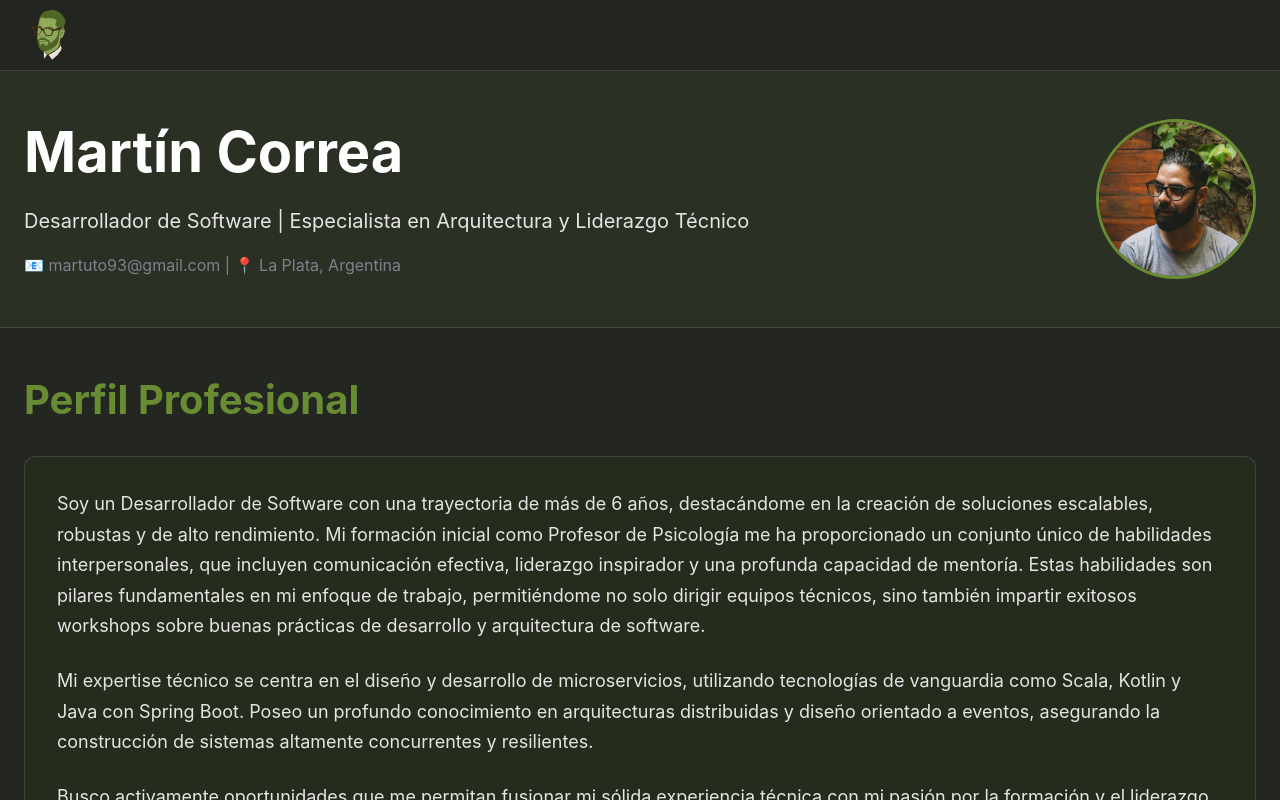
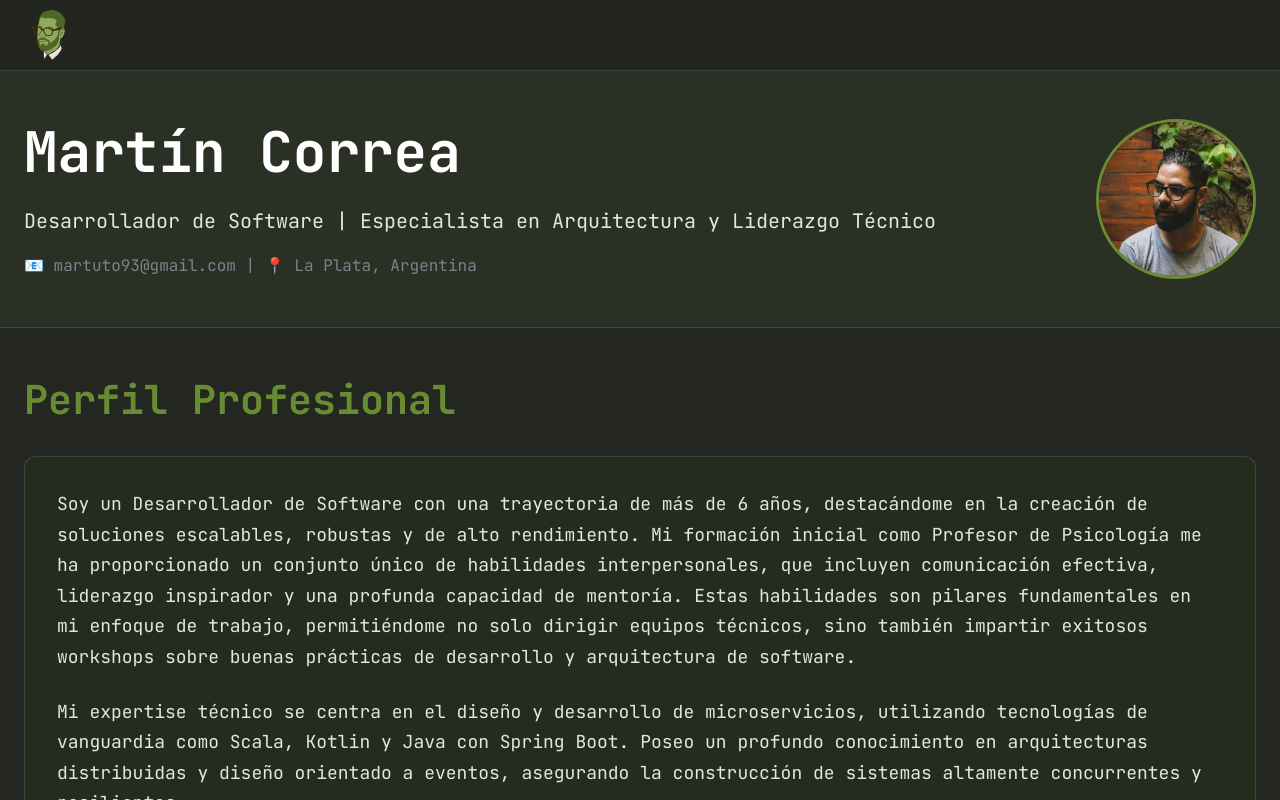
Before and after one commit to PsyBrainy/personal-landing, a Next.js app: page / in a window 1280 px wide. Shown: the top 800 px of the page. Built offline with nearby package versions, Linux system fonts and the light colour scheme; what @mui/material-nextjs would draw is missing.

Commit message:
se agrega tipografia

```diff
--- a/app/globals.css
+++ b/app/globals.css
@@ -1,6 +1,10 @@
 @tailwind base;
 @tailwind components;
 @tailwind utilities;
+
+@theme {
+  --font-sans: var(--font-mono), ui-monospace, SFMono-Regular, Menlo, Monaco, Consolas, "Liberation Mono", "Courier New", monospace;
+}
 
 /* MUI maneja la mayoría de estilos, solo overrides necesarios */
 body {
--- a/app/layout.tsx
+++ b/app/layout.tsx
@@ -1,10 +1,13 @@
 import type { Metadata } from "next";
-import { Inter } from "next/font/google";
+import { JetBrains_Mono } from "next/font/google";
 import "./globals.css";
 import { AppProviders } from "@/components/providers/AppProviders";
 import Navbar from "@/components/ui/Navbar";
 
-const inter = Inter({ subsets: ["latin"] });
+const jetbrainsMono = JetBrains_Mono({
+  subsets: ["latin"],
+  variable: "--font-mono",
+});
 
 export const metadata: Metadata = {
   metadataBase: new URL("https://psybrainy.com"), // TODO: Reemplazar con tu dominio real
@@ -51,8 +54,8 @@ export default function RootLayout({
   children: React.ReactNode;
 }) {
   return (
-    <html lang="es">
-      <body className={inter.className}>
+    <html lang="es" className={jetbrainsMono.variable}>
+      <body className={jetbrainsMono.className}>
         <AppProviders>
           <Navbar />
           {children}
--- a/app/theme.ts
+++ b/app/theme.ts
@@ -37,7 +37,7 @@ export const theme = createTheme({
         },
     },
     typography: {
-        fontFamily: '-apple-system, BlinkMacSystemFont, "Segoe UI", sans-serif',
+        fontFamily: 'var(--font-mono), monospace',
         fontSize: 18,
         h1: {
             fontSize: "3.5rem",
```
